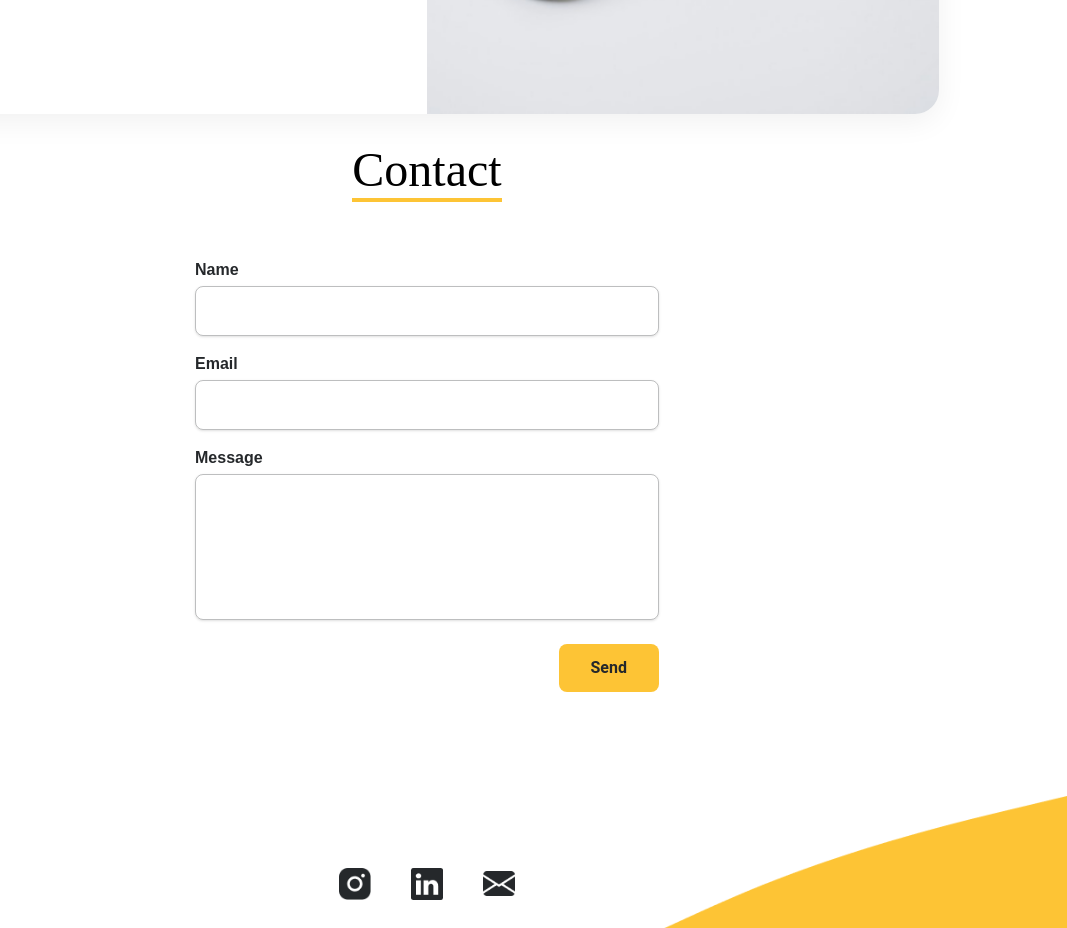
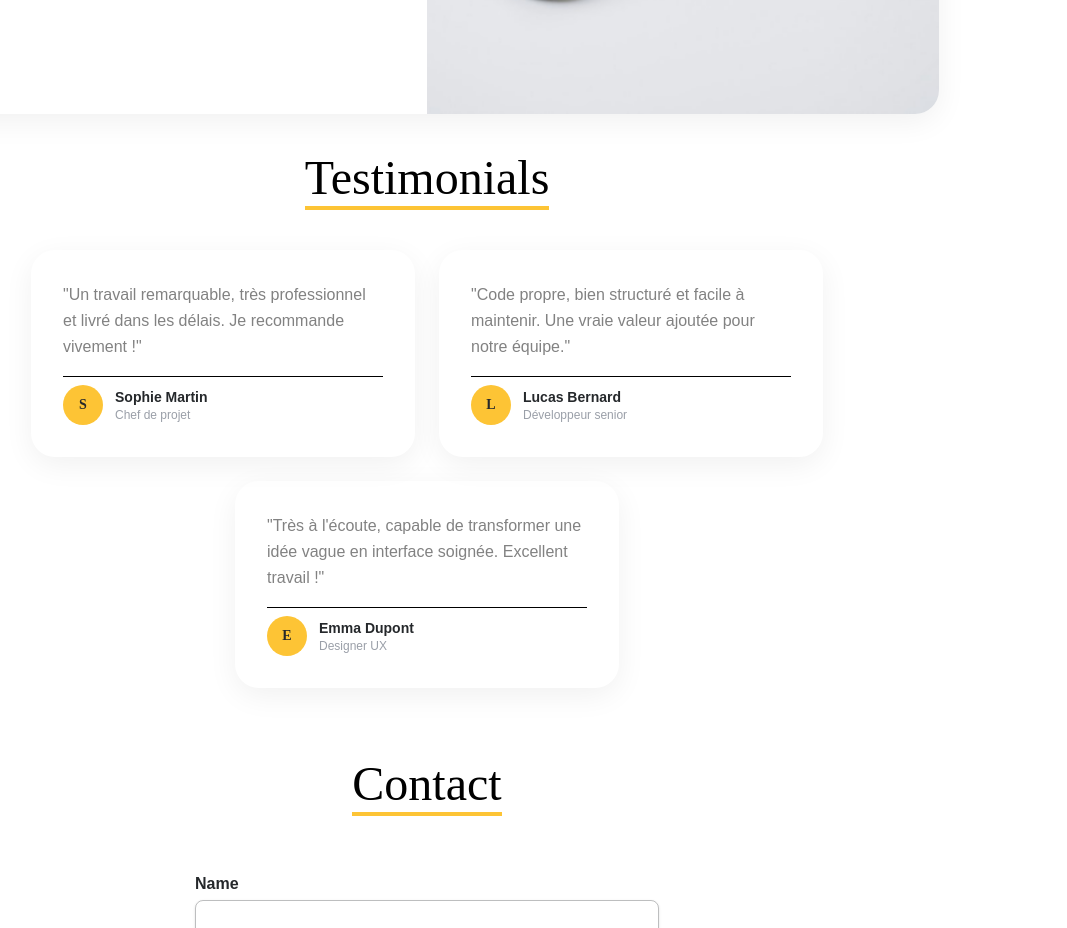
Before and after one commit to EliottSchndr/tp_porfolio_web_s6, a React (Vite) app: page / in a window 1280 px wide. Shown: the part 2440-3368 px from the top of the page, without its empty margins (213-1280 px from the left). Built offline with nearby package versions, Linux system fonts and the light colour scheme; no server answers.

Commit message:
add dynamic Testimonials section on homepage

```diff
--- a/src/App.jsx
+++ b/src/App.jsx
@@ -4,6 +4,7 @@ import { GoogleOAuthProvider } from '@react-oauth/google';
 import { AuthProvider } from './context/AuthContext.jsx';
 import { ContactsProvider } from './context/ContactsContext.jsx';
 import { ProjectsProvider } from './context/ProjectsContext.jsx';
+import { TestimonialsProvider } from './context/TestimonialsContext.jsx';
 import ProtectedRoute from './components/ProtectedRoute.jsx';
 import PageSkeleton from './components/PageSkeleton.jsx';
 
@@ -20,6 +21,7 @@ function App() {
     return (
         <GoogleOAuthProvider clientId={GOOGLE_CLIENT_ID}>
         <ProjectsProvider>
+        <TestimonialsProvider>
         <ContactsProvider>
         <AuthProvider>
             <BrowserRouter>
@@ -50,6 +52,7 @@ function App() {
             </BrowserRouter>
         </AuthProvider>
         </ContactsProvider>
+        </TestimonialsProvider>
         </ProjectsProvider>
         </GoogleOAuthProvider>
     );
--- /dev/null
+++ b/src/components/TestimonialItem.jsx
@@ -0,0 +1,18 @@
+export const TestimonialItem = ({ name, role, message }) => {
+    return (
+        <div className="bg-white rounded-3xl p-8 shadow-[0_8px_30px_rgb(0,0,0,0.06)] flex flex-col gap-4 w-full max-w-sm">
+            <p className="font-nunito text-font-medium-emphasis text-base leading-relaxed flex-1">
+                "{message}"
+            </p>
+            <div className="flex items-center gap-3 pt-2 border-t border-gray-100">
+                <div className="w-10 h-10 rounded-full bg-brand-yellow flex items-center justify-center font-playfair font-bold text-font-high-emphasis text-sm flex-shrink-0">
+                    {name.charAt(0)}
+                </div>
+                <div>
+                    <p className="font-nunito font-bold text-font-high-emphasis text-sm">{name}</p>
+                    <p className="font-nunito text-font-low-emphasis text-xs">{role}</p>
+                </div>
+            </div>
+        </div>
+    );
+};
--- /dev/null
+++ b/src/components/Testimonials.jsx
@@ -0,0 +1,26 @@
+import { TitleLine } from './TitleLine.jsx';
+import { TestimonialItem } from './TestimonialItem.jsx';
+import { useTestimonials } from '../context/TestimonialsContext.jsx';
+
+export const Testimonials = () => {
+    const { testimonials } = useTestimonials();
+    const visible = testimonials.filter((t) => t.visible);
+
+    if (visible.length === 0) return null;
+
+    return (
+        <section className="flex flex-col items-center gap-10 px-6 sm:px-10 md:px-16 py-10">
+            <TitleLine name="Testimonials" />
+            <div className="flex flex-wrap justify-center gap-6 w-full max-w-5xl">
+                {visible.map((t) => (
+                    <TestimonialItem
+                        key={t.id}
+                        name={t.name}
+                        role={t.role}
+                        message={t.message}
+                    />
+                ))}
+            </div>
+        </section>
+    );
+};
--- /dev/null
+++ b/src/context/TestimonialsContext.jsx
@@ -0,0 +1,57 @@
+import { createContext, useContext, useReducer } from 'react';
+import useLocalStorage from '../hooks/useLocalStorage.js';
+
+const TestimonialsContext = createContext(null);
+
+const DEFAULT_TESTIMONIALS = [
+    { id: 1, name: 'Sophie Martin', role: 'Chef de projet', message: 'Un travail remarquable, très professionnel et livré dans les délais. Je recommande vivement !', visible: true },
+    { id: 2, name: 'Lucas Bernard', role: 'Développeur senior', message: 'Code propre, bien structuré et facile à maintenir. Une vraie valeur ajoutée pour notre équipe.', visible: true },
+    { id: 3, name: 'Emma Dupont', role: 'Designer UX', message: "Très à l'écoute, capable de transformer une idée vague en interface soignée. Excellent travail !", visible: true },
+];
+
+function testimonialsReducer(state, action) {
+    switch (action.type) {
+        case 'ADD':
+            return [...state, { ...action.payload, id: Date.now(), visible: true }];
+        case 'TOGGLE_VISIBILITY':
+            return state.map((t) => t.id === action.payload ? { ...t, visible: !t.visible } : t);
+        case 'DELETE':
+            return state.filter((t) => t.id !== action.payload);
+        default:
+            return state;
+    }
+}
+
+export function TestimonialsProvider({ children }) {
+    const [stored, setStored] = useLocalStorage('testimonials_data', DEFAULT_TESTIMONIALS);
+
+    const [testimonials, dispatch] = useReducer(testimonialsReducer, stored);
+
+    const addTestimonial = (testimonial) => {
+        const next = [...testimonials, { ...testimonial, id: Date.now(), visible: true }];
+        setStored(next);
+        dispatch({ type: 'ADD', payload: testimonial });
+    };
+
+    const toggleVisibility = (id) => {
+        const next = testimonials.map((t) => t.id === id ? { ...t, visible: !t.visible } : t);
+        setStored(next);
+        dispatch({ type: 'TOGGLE_VISIBILITY', payload: id });
+    };
+
+    const deleteTestimonial = (id) => {
+        const next = testimonials.filter((t) => t.id !== id);
+        setStored(next);
+        dispatch({ type: 'DELETE', payload: id });
+    };
+
+    return (
+        <TestimonialsContext.Provider value={{ testimonials, addTestimonial, toggleVisibility, deleteTestimonial }}>
+            {children}
+        </TestimonialsContext.Provider>
+    );
+}
+
+export function useTestimonials() {
+    return useContext(TestimonialsContext);
+}
--- a/src/pages/HomePage.jsx
+++ b/src/pages/HomePage.jsx
@@ -4,6 +4,7 @@ import { Projects } from '../components/Projects.jsx';
 import { Form } from '../components/Form.jsx';
 import { Footer } from '../components/Footer.jsx';
 import { useProjects } from '../context/ProjectsContext.jsx';
+import { Testimonials } from '../components/Testimonials.jsx';
 
 const name = "Eliott Schneider";
 
@@ -24,6 +25,7 @@ function HomePage() {
             <main>
                 <Hero name={name} />
                 <Projects projects={projects} />
+                <Testimonials />
                 <Form />
                 <Footer name={name} logos={logos} />
             </main>
```
